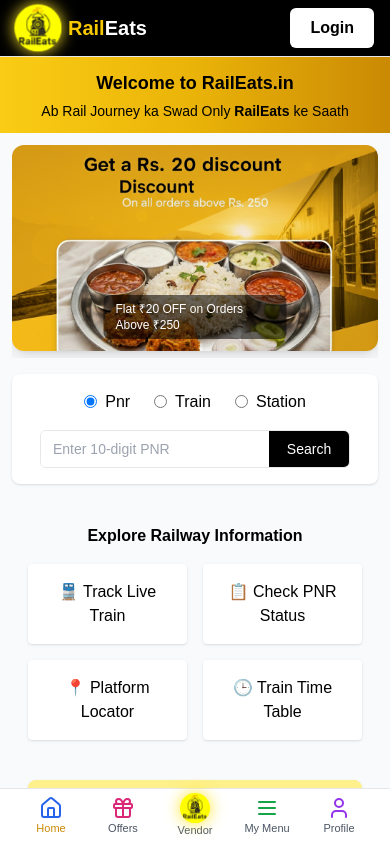
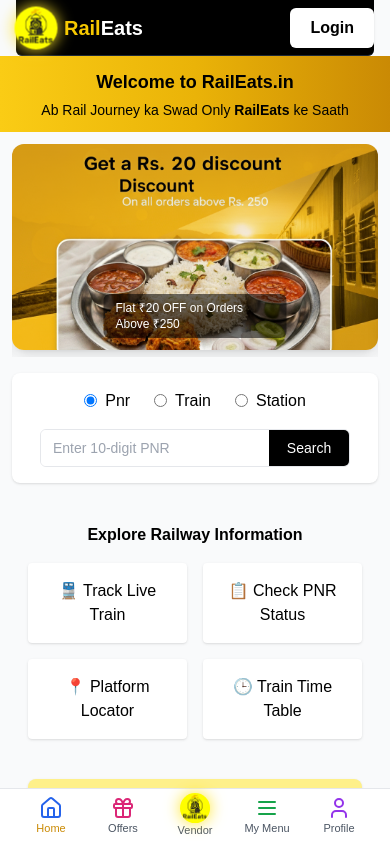
Before and after one commit to raileats/Raileats-Frontend-Sep, a Next.js app: page / in a window 390 px wide. Built offline with nearby package versions, Linux system fonts and the light colour scheme; grey boxes are pictures that could not be loaded.

Commit message:
Update Navbar.tsx

```diff
--- a/app/components/Navbar.tsx
+++ b/app/components/Navbar.tsx
@@ -5,29 +5,36 @@
 
 export default function Navbar() {
   return (
-    <header className="sticky top-0 z-50 w-full border-b bg-black">
-      {/* site width = same as rest of page */}
-      <div className="mx-auto max-w-5xl px-4 h-14 md:h-16 flex items-center justify-between gap-2">
-
+    // header itself transparent so the black band doesn't span full width
+    <header className="sticky top-0 z-50 w-full bg-transparent">
+      {/* visible black bar LIMITED to site container (max-w-5xl) */}
+      <div className="mx-auto max-w-5xl px-4">
+        <div
+          className="h-14 md:h-16 w-full flex items-center justify-between gap-2
+                     bg-black rounded-b-md border-b border-gray-800"
+        >
           {/* Left: Logo + Brand */}
           <Link href="/" className="flex items-center gap-2 md:gap-3 group">
             <img
               src="/logo.png"
               alt="RailEats"
-            className="h-11 w-11 md:h-[52px] md:w-[52px] rounded-full animate-bubbleGlow"
+              className="h-10 w-10 md:h-12 md:w-12 rounded-full animate-bubbleGlow"
             />
-          <span className="text-xl md:text-2xl font-semibold leading-tight">
-            <span className="text-[#F6C800] transition duration-300 group-hover:text-white">
+            <span className="text-xl md:text-2xl font-semibold leading-none">
+              <span className="text-[#F6C800] group-hover:text-white transition duration-300">
                 Rail
               </span>
-            <span className="text-white transition duration-300 group-hover:text-[#F6C800]">
+              <span className="text-white group-hover:text-[#F6C800] transition duration-300">
                 Eats
               </span>
             </span>
           </Link>
 
           {/* Right: Only Login / User Menu */}
+          <div className="pr-0">
             <LoginMenu />
+          </div>
+        </div>
       </div>
     </header>
   );
```
Lines whose indentation alone changed are shown as unchanged.
